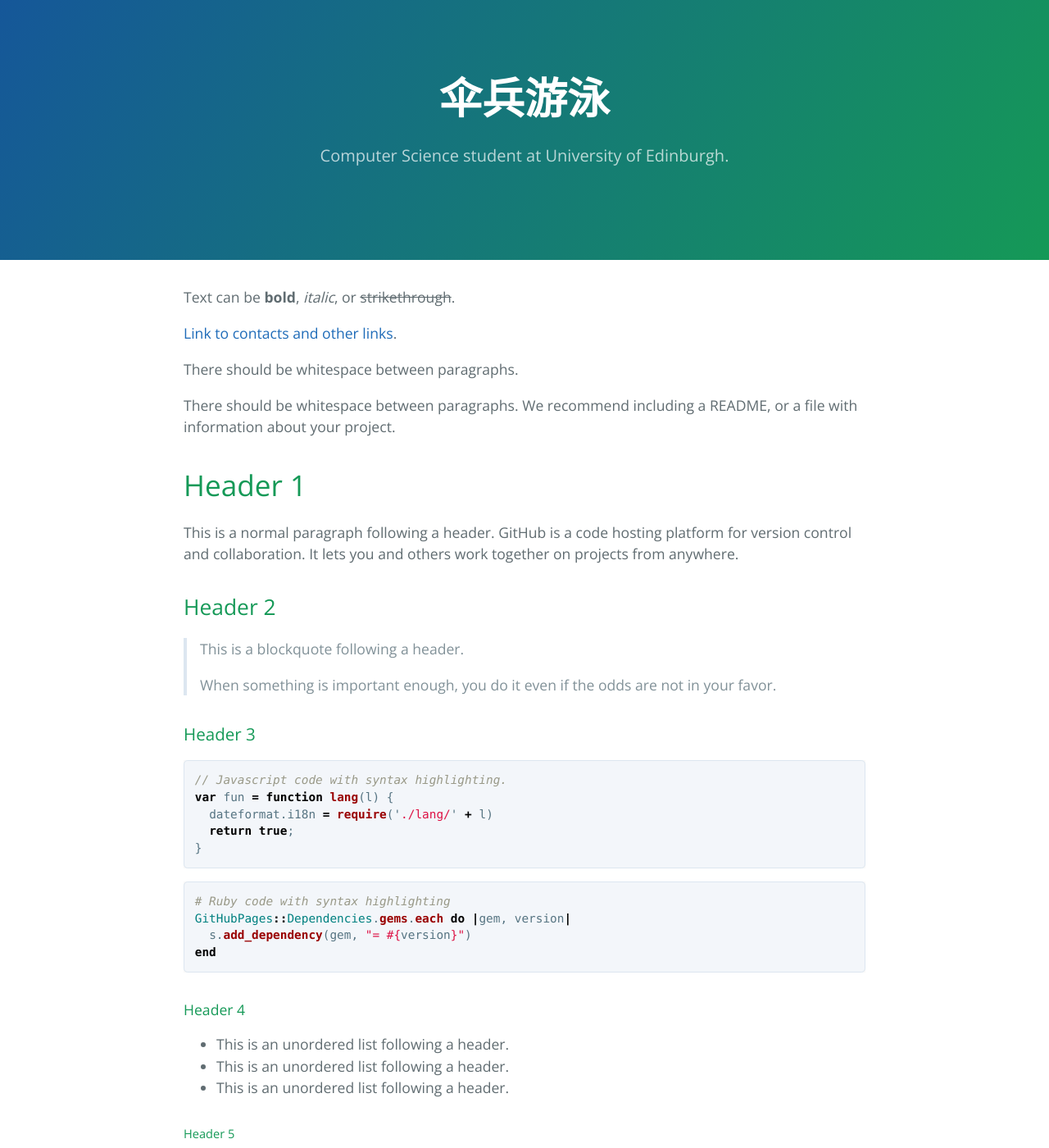
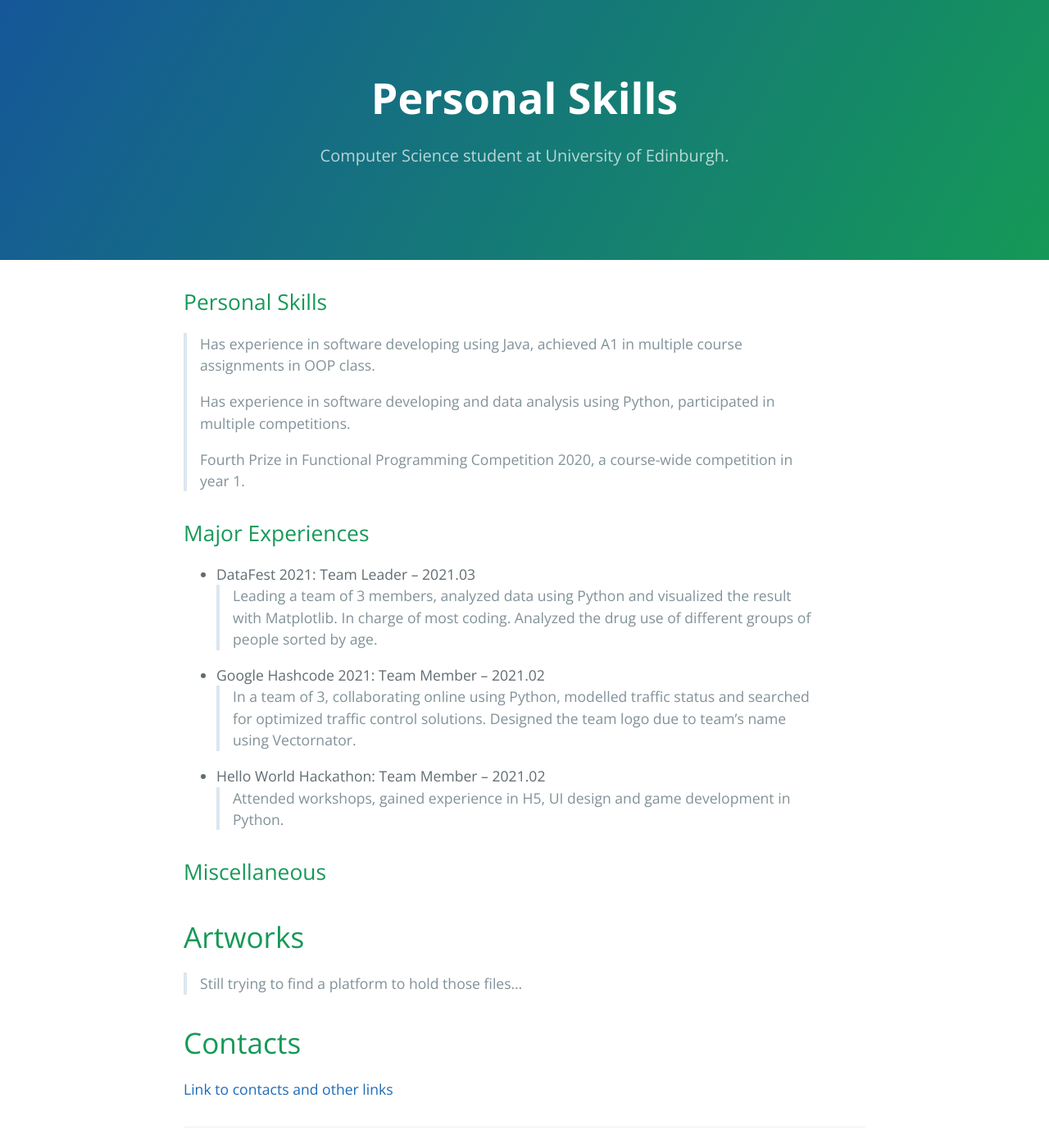
Before and after one commit to SanBingYouYong/SanBingYouYong.github.io, a Jekyll site: the page built from index.md, in a window 1280 px wide and 1400 px high. Shown: the whole window at 82% size. Built offline with Jekyll 4.4.1, drawn with Linux system fonts in a browser that asks for light colours; our own code applies the rules of GitHub Pages for plain Markdown files; some of the changed text lies outside the part shown.

Commit message:
redesigned index page

````diff
--- a/index.md
+++ b/index.md
@@ -2,122 +2,31 @@
 layout: default
 ---
 
-Text can be **bold**, _italic_, or ~~strikethrough~~.
+## Personal Skills
 
-[Link to contacts and other links](./page-of-links.md).
+>Has experience in software developing using Java, achieved A1 in multiple course assignments in OOP class.
+>
+>Has experience in software developing and data analysis using Python, participated in multiple competitions.
+>
+>Fourth Prize in Functional Programming Competition 2020, a course-wide competition in year 1.
 
-There should be whitespace between paragraphs.
+## Major Experiences
 
-There should be whitespace between paragraphs. We recommend including a README, or a file with information about your project.
+*   DataFest 2021: Team Leader               -- 2021.03
+>Leading a team of 3 members, analyzed data using Python and visualized the result with Matplotlib. In charge of most coding. Analyzed the drug use of different groups of people sorted by age.
 
-# Header 1
+*   Google Hashcode 2021: Team Member        -- 2021.02
+>In a team of 3, collaborating online using Python, modelled traffic status and searched for optimized traffic control solutions. Designed the team logo due to team's name using Vectornator.
 
-This is a normal paragraph following a header. GitHub is a code hosting platform for version control and collaboration. It lets you and others work together on projects from anywhere.
+*   Hello World Hackathon: Team Member       -- 2021.02
+>Attended workshops, gained experience in H5, UI design and game development in Python.
 
-## Header 2
+## Miscellaneous
 
-> This is a blockquote following a header.
->
-> When something is important enough, you do it even if the odds are not in your favor.
+# Artworks
 
-### Header 3
+>Still trying to find a platform to hold those files...
 
-```js
-// Javascript code with syntax highlighting.
-var fun = function lang(l) {
-  dateformat.i18n = require('./lang/' + l)
-  return true;
-}
-```
+# Contacts
 
-```ruby
-# Ruby code with syntax highlighting
-GitHubPages::Dependencies.gems.each do |gem, version|
-  s.add_dependency(gem, "= #{version}")
-end
-```
-
-#### Header 4
-
-*   This is an unordered list following a header.
-*   This is an unordered list following a header.
-*   This is an unordered list following a header.
-
-##### Header 5
-
-1.  This is an ordered list following a header.
-2.  This is an ordered list following a header.
-3.  This is an ordered list following a header.
-
-###### Header 6
-
-| head1        | head two          | three |
-|:-------------|:------------------|:------|
-| ok           | good swedish fish | nice  |
-| out of stock | good and plenty   | nice  |
-| ok           | good `oreos`      | hmm   |
-| ok           | good `zoute` drop | yumm  |
-
-### There's a horizontal rule below this.
-
-* * *
-
-### Here is an unordered list:
-
-*   Item foo
-*   Item bar
-*   Item baz
-*   Item zip
-
-### And an ordered list:
-
-1.  Item one
-1.  Item two
-1.  Item three
-1.  Item four
-
-### And a nested list:
-
-- level 1 item
-  - level 2 item
-  - level 2 item
-    - level 3 item
-    - level 3 item
-- level 1 item
-  - level 2 item
-  - level 2 item
-  - level 2 item
-- level 1 item
-  - level 2 item
-  - level 2 item
-- level 1 item
-
-### Small image
-
-![Octocat](https://github.githubassets.com/images/icons/emoji/octocat.png)
-
-### Large image
-
-![Branching](https://guides.github.com/activities/hello-world/branching.png)
-
-
-### Definition lists can be used with HTML syntax.
-
-<dl>
-<dt>Name</dt>
-<dd>Godzilla</dd>
-<dt>Born</dt>
-<dd>1952</dd>
-<dt>Birthplace</dt>
-<dd>Japan</dd>
-<dt>Color</dt>
-<dd>Green</dd>
-</dl>
-
-```
-Long, single-line code blocks should not wrap. They should horizontally scroll if they are too long. This line should be long enough to demonstrate this.
-```
-
-```
-The final element.
-```
+[Link to contacts and other links](./page-of-links.md)
````
